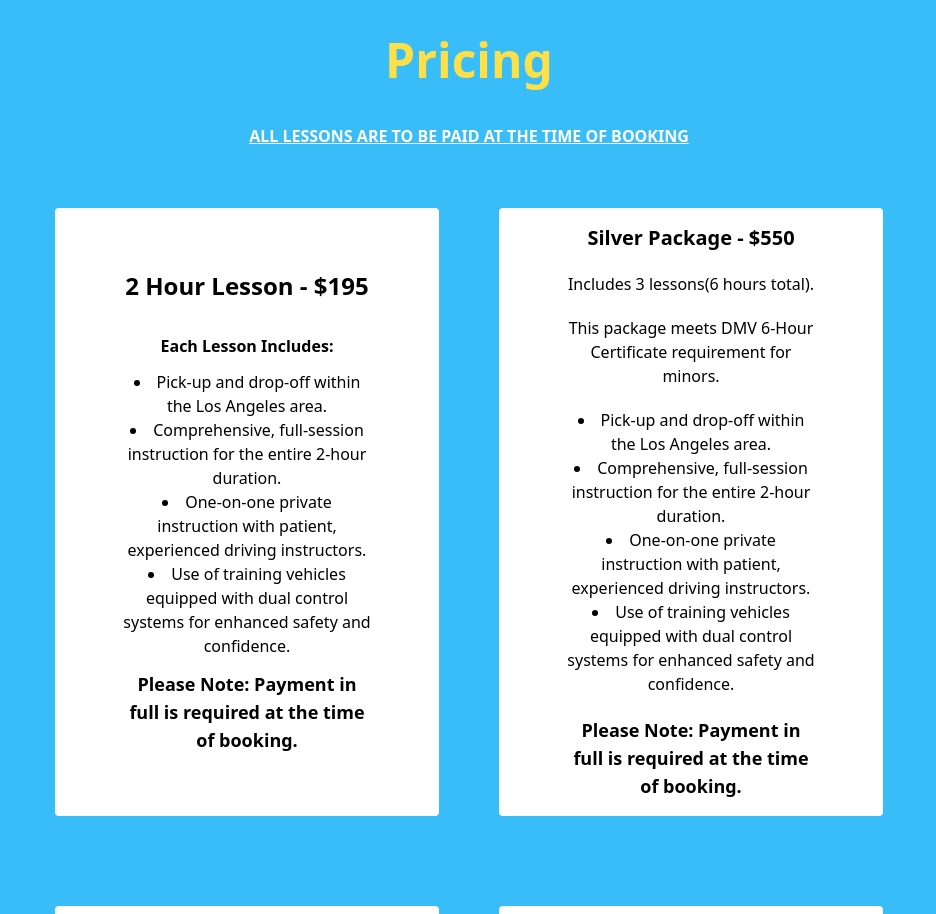
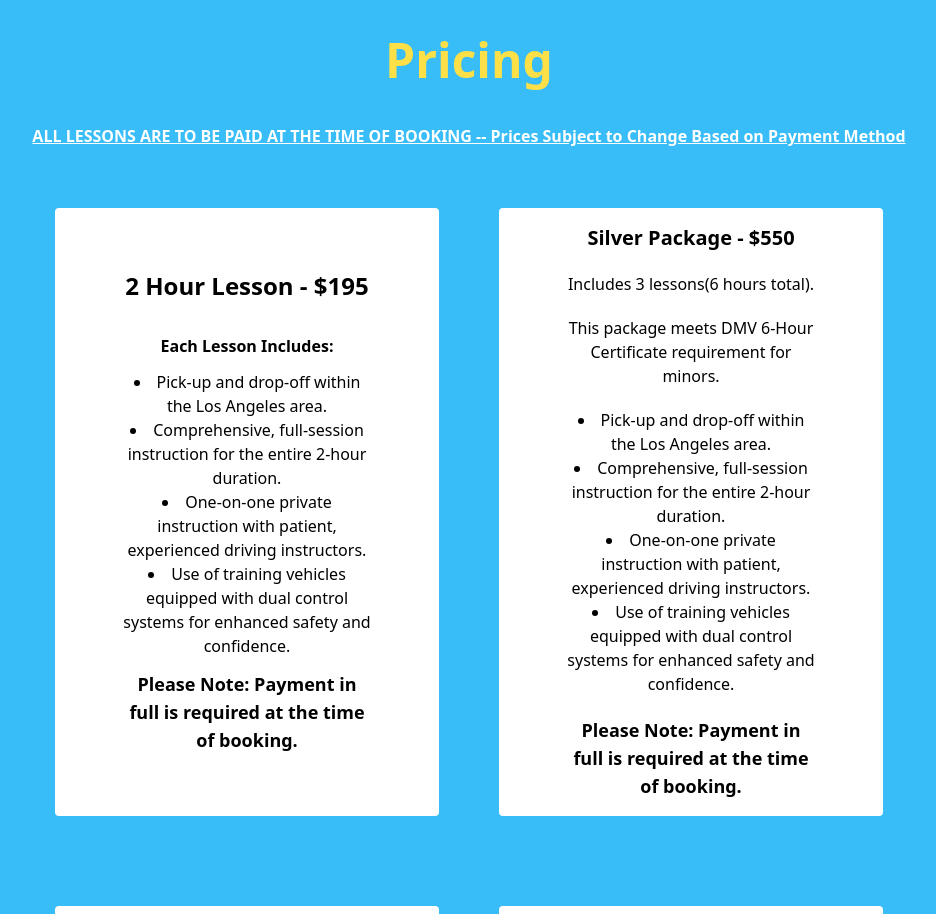
Before and after one commit to mannysanz715/Grace-s-Driving-School-Website, a React (Vite) app: page / in a window 1280 px wide. Shown: the part 2240-3154 px from the top of the page, without its empty margins (171-1107 px from the left). Built offline with nearby package versions, Linux system fonts and the light colour scheme.

Commit message:
Add payment method note to pricing

```diff
--- a/src/components/Pricing/Pricing.jsx
+++ b/src/components/Pricing/Pricing.jsx
@@ -17,7 +17,7 @@ export default function Pricing(){
   return(
     <div id="pricing" className="flex max-sm:pt-10 w-screen justify-center items-center pb-20 flex-col gap-10 bg-sky-400">
       <h1 className="text-yellow-300 text-5xl font-extrabold text-shadow-md">Pricing</h1>
-      <h1 className="text-md text-white underline font-bold max-sm:w-80 text-center">ALL LESSONS ARE TO BE PAID AT THE TIME OF BOOKING</h1>
+      <h1 className="text-md text-white underline font-bold max-sm:w-80 text-center">ALL LESSONS ARE TO BE PAID AT THE TIME OF BOOKING -- Prices Subject to Change Based on Payment Method</h1>
 
       <div data-aos='zoom-in' className="flex flex-wrap justify-center gap-5 min-md:w-[1000px] max-sm:flex-col">
       <div data-aos='fade-up' className="reg-class-pricing flex flex-col  justify-center items-center gap-3 text-center m-5 h-[38rem] w-96 max-sm:w-80 p-5 rounded bg-white mb-[50px]">
```
